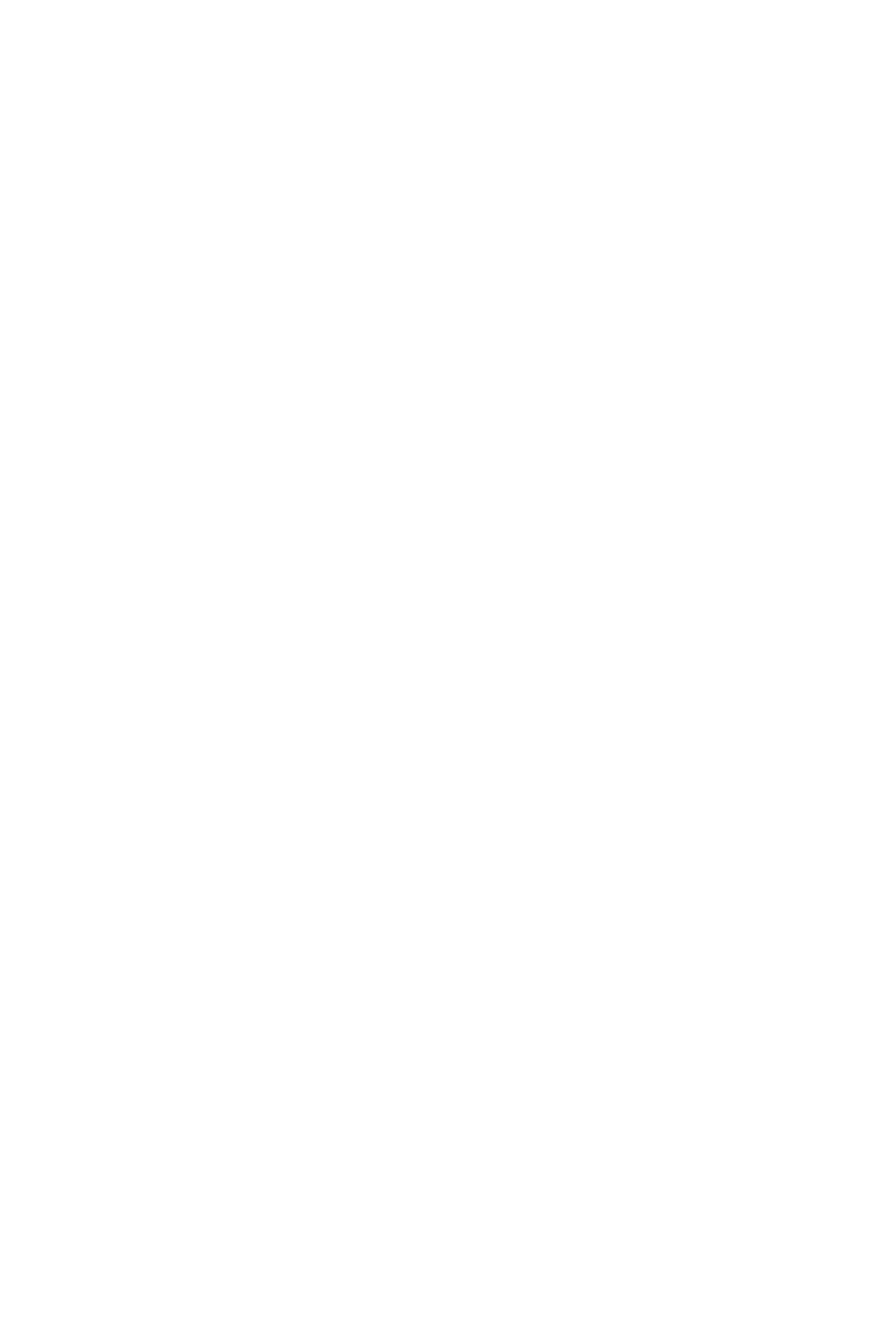
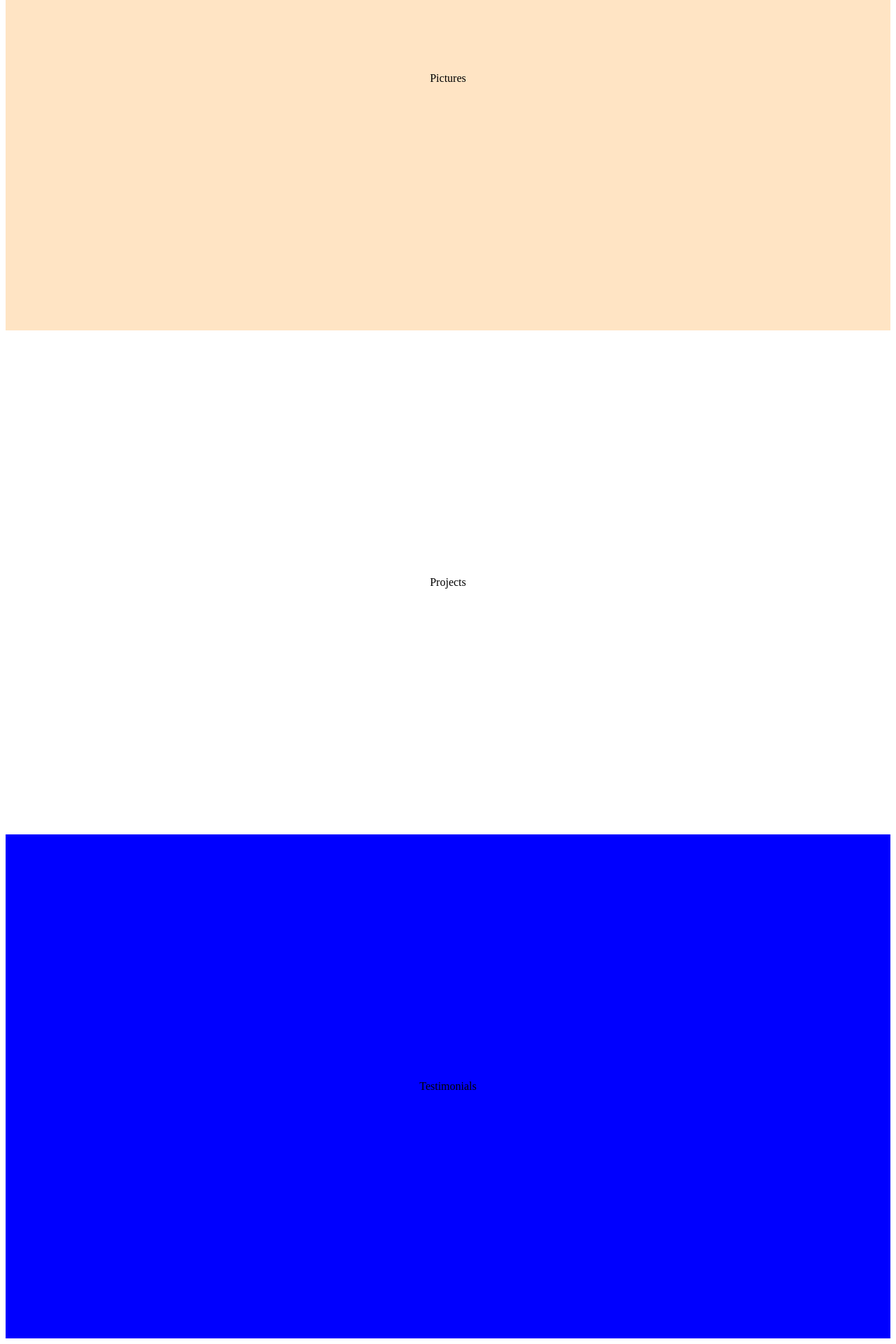
Before and after one commit to launchpadpurdue/website, a React (Create React App) app in the folder lp-website/: page / in a window 1280 px wide. Shown: the part 328-2248 px from the top of the page at 70% size. Before the commit the page ends 800 px from the top, so only its background shows below. Built offline with nearby package versions, Linux system fonts and the light colour scheme.

Commit message:
About Page

```diff
--- a/lp-website/src/App.js
+++ b/lp-website/src/App.js
@@ -1,9 +1,13 @@
 import './App.css';
 import Navbar from './Pages/Navbar';
+import About from './Pages/About/About';
 function App() {
   return (
     <div className="App">
       <Navbar/>
+      <div className = "sections">
+        <About/>
+      </div>
     </div>
   );
 }
--- /dev/null
+++ b/lp-website/src/Pages/About/About.jsx
@@ -0,0 +1,18 @@
+import React from 'react'
+import "./about.css"
+
+export default function about() {
+  return (
+    <div className="about">
+        <div className="page gallery">
+            Pictures
+        </div>
+        <div className="page projects">
+            Projects
+        </div>
+        <div className="page testimonials">
+            Testimonials
+        </div>
+    </div>
+  )
+}
--- /dev/null
+++ b/lp-website/src/Pages/About/about.css
@@ -0,0 +1,22 @@
+.about {
+    display: flex;
+    overflow: scroll;
+    flex-direction: column;
+    margin-top: 10vh;
+}
+.page {
+    display: flex;
+    height: 90vh;
+    width: 100%;
+    align-items: center;
+    justify-content: center;
+}
+.page.gallery{
+    background-color: bisque;
+}
+.page.projects{
+    background-color: white;
+}
+.page.testimonials{
+    background-color: blue;
+}
```
